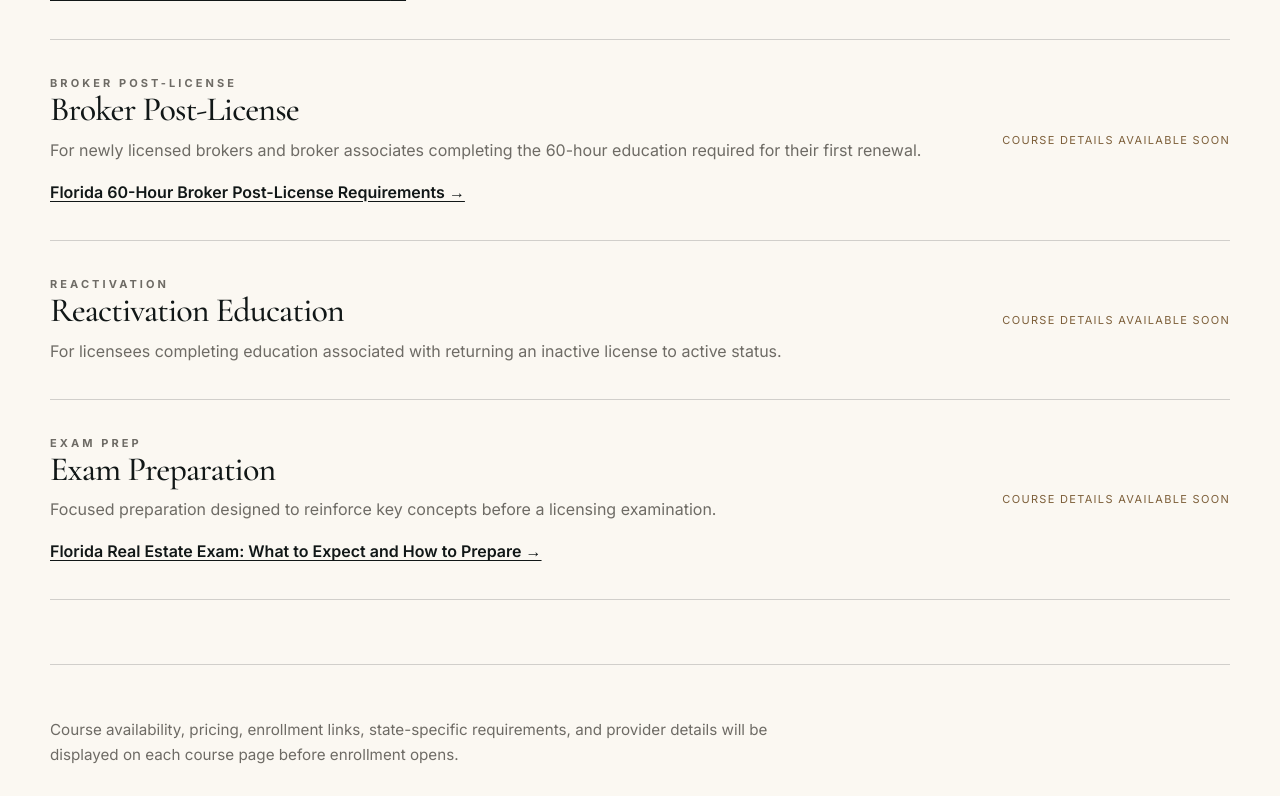
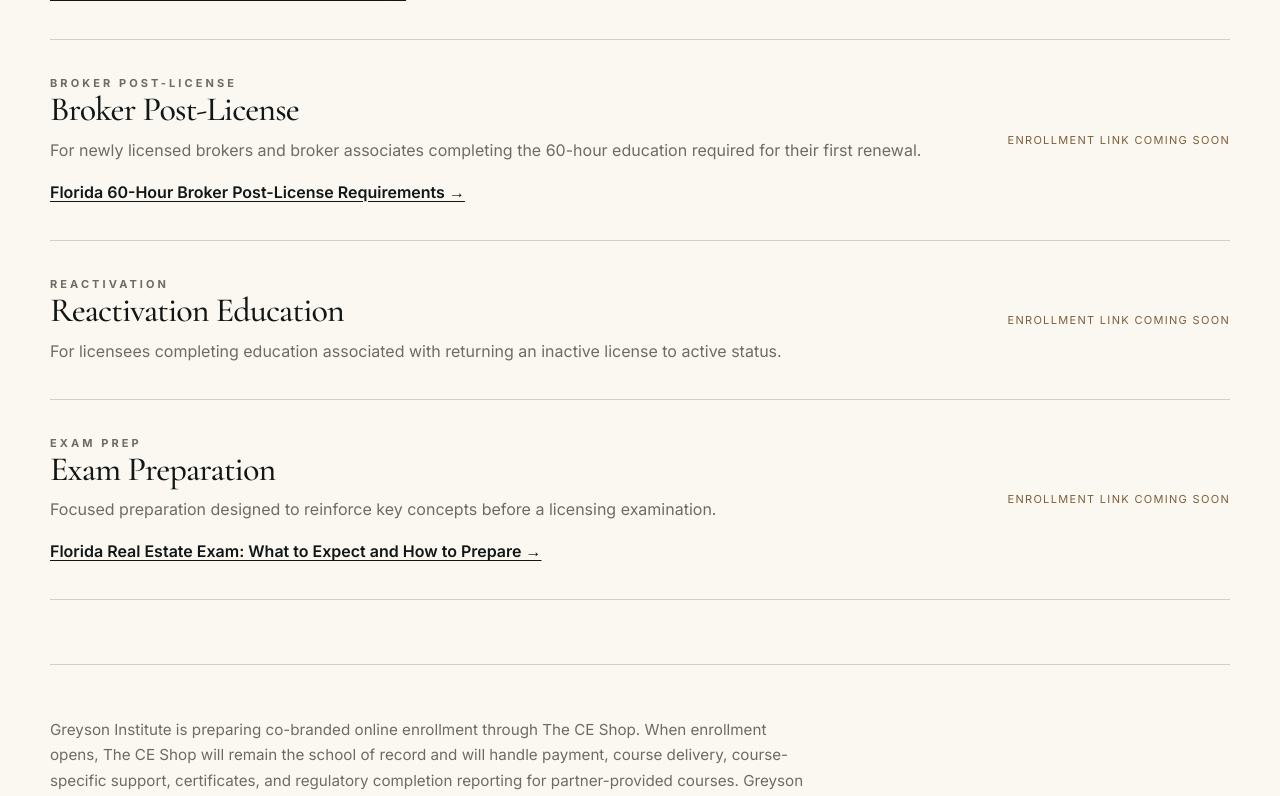
Before and after one commit to BrianLook/Greyson-Institute-Website, a Next.js app: page /courses in a window 1280 px wide. Shown: the part 3944-4740 px from the top of the page. Built offline with nearby package versions, Linux system fonts and the light colour scheme.

Commit message:
Prepare courses page for CE Shop affiliate launch

```diff
--- a/app/courses/page.tsx
+++ b/app/courses/page.tsx
@@ -719,7 +719,7 @@ export default function CoursesPage() {
             </div>
 
             <span className="coming-soon">
-              Course details available soon
+              Enrollment link coming soon
             </span>
           </article>
         ))}
@@ -743,9 +743,14 @@ export default function CoursesPage() {
             overflowWrap: "anywhere",
           }}
         >
-          Course availability, pricing, enrollment links, state-specific
-          requirements, and provider details will be displayed on each course
-          page before enrollment opens.
+          Greyson Institute is preparing co-branded online enrollment through The
+          CE Shop. When enrollment opens, The CE Shop will remain the school of
+          record and will handle payment, course delivery, course-specific
+          support, certificates, and regulatory completion reporting for
+          partner-provided courses. Greyson will provide licensing guidance and
+          direct students to the appropriate tracked enrollment page. Final
+          links, pricing, and provider disclosure will be posted after
+          onboarding is complete.
         </p>
       </div>
     </section>
```
